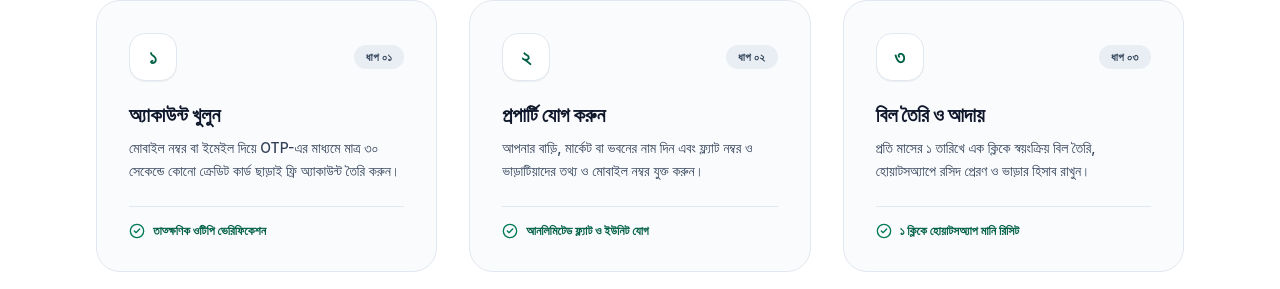
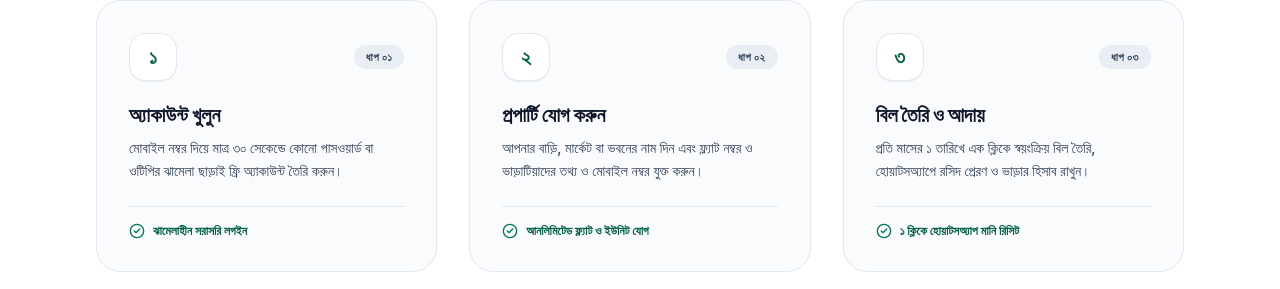
Before and after one commit to zoveraziz/vara-khata, a Next.js app: page / in a window 1280 px wide. Shown: the part 1628-1917 px from the top of the page. Built offline with nearby package versions, Linux system fonts and the light colour scheme.

Commit message:
fix: remove OTP references from onboarding step 1

```diff
--- a/app/landing/page.tsx
+++ b/app/landing/page.tsx
@@ -576,13 +576,13 @@ export default function HomePage() {
                   অ্যাকাউন্ট খুলুন
                 </h3>
                 <p className="text-sm text-slate-700 leading-relaxed font-medium">
-                  মোবাইল নম্বর বা ইমেইল দিয়ে OTP-এর মাধ্যমে মাত্র ৩০ সেকেন্ডে কোনো ক্রেডিট কার্ড ছাড়াই ফ্রি অ্যাকাউন্ট তৈরি করুন।
+                  মোবাইল নম্বর দিয়ে মাত্র ৩০ সেকেন্ডে কোনো পাসওয়ার্ড বা ওটিপির ঝামেলা ছাড়াই ফ্রি অ্যাকাউন্ট তৈরি করুন।
                 </p>
               </div>
 
               <div className="pt-4 border-t border-slate-200 flex items-center gap-2 text-xs font-bold text-emerald-800">
                 <CheckCircle2 className="w-4 h-4 text-emerald-700 shrink-0" />
-                <span>তাত্ক্ষণিক ওটিপি ভেরিফিকেশন</span>
+                <span>ঝামেলাহীন সরাসরি লগইন</span>
               </div>
             </div>
 
--- a/app/page.greenhouse.tsx
+++ b/app/page.greenhouse.tsx
@@ -576,13 +576,13 @@ export default function HomePage() {
                   অ্যাকাউন্ট খুলুন
                 </h3>
                 <p className="text-sm text-slate-700 leading-relaxed font-medium">
-                  মোবাইল নম্বর বা ইমেইল দিয়ে OTP-এর মাধ্যমে মাত্র ৩০ সেকেন্ডে কোনো ক্রেডিট কার্ড ছাড়াই ফ্রি অ্যাকাউন্ট তৈরি করুন।
+                  মোবাইল নম্বর দিয়ে মাত্র ৩০ সেকেন্ডে কোনো পাসওয়ার্ড বা ওটিপির ঝামেলা ছাড়াই ফ্রি অ্যাকাউন্ট তৈরি করুন।
                 </p>
               </div>
 
               <div className="pt-4 border-t border-slate-200 flex items-center gap-2 text-xs font-bold text-emerald-800">
                 <CheckCircle2 className="w-4 h-4 text-emerald-700 shrink-0" />
-                <span>তাত্ক্ষণিক ওটিপি ভেরিফিকেশন</span>
+                <span>ঝামেলাহীন সরাসরি লগইন</span>
               </div>
             </div>
 
--- a/app/page.tsx
+++ b/app/page.tsx
@@ -576,13 +576,13 @@ export default function HomePage() {
                   অ্যাকাউন্ট খুলুন
                 </h3>
                 <p className="text-sm text-slate-700 leading-relaxed font-medium">
-                  মোবাইল নম্বর বা ইমেইল দিয়ে OTP-এর মাধ্যমে মাত্র ৩০ সেকেন্ডে কোনো ক্রেডিট কার্ড ছাড়াই ফ্রি অ্যাকাউন্ট তৈরি করুন।
+                  মোবাইল নম্বর দিয়ে মাত্র ৩০ সেকেন্ডে কোনো পাসওয়ার্ড বা ওটিপির ঝামেলা ছাড়াই ফ্রি অ্যাকাউন্ট তৈরি করুন।
                 </p>
               </div>
 
               <div className="pt-4 border-t border-slate-200 flex items-center gap-2 text-xs font-bold text-emerald-800">
                 <CheckCircle2 className="w-4 h-4 text-emerald-700 shrink-0" />
-                <span>তাত্ক্ষণিক ওটিপি ভেরিফিকেশন</span>
+                <span>ঝামেলাহীন সরাসরি লগইন</span>
               </div>
             </div>
 
```
